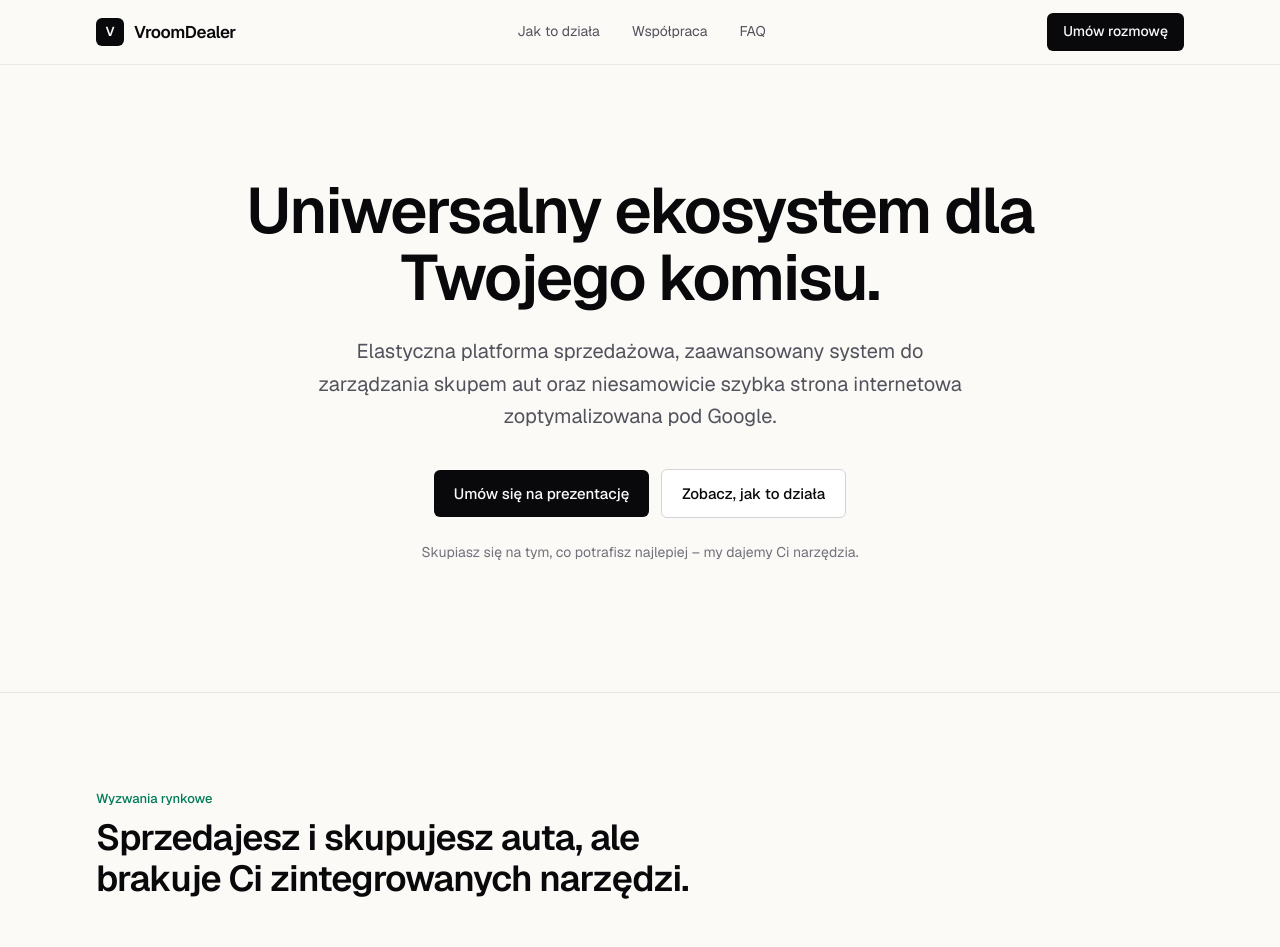
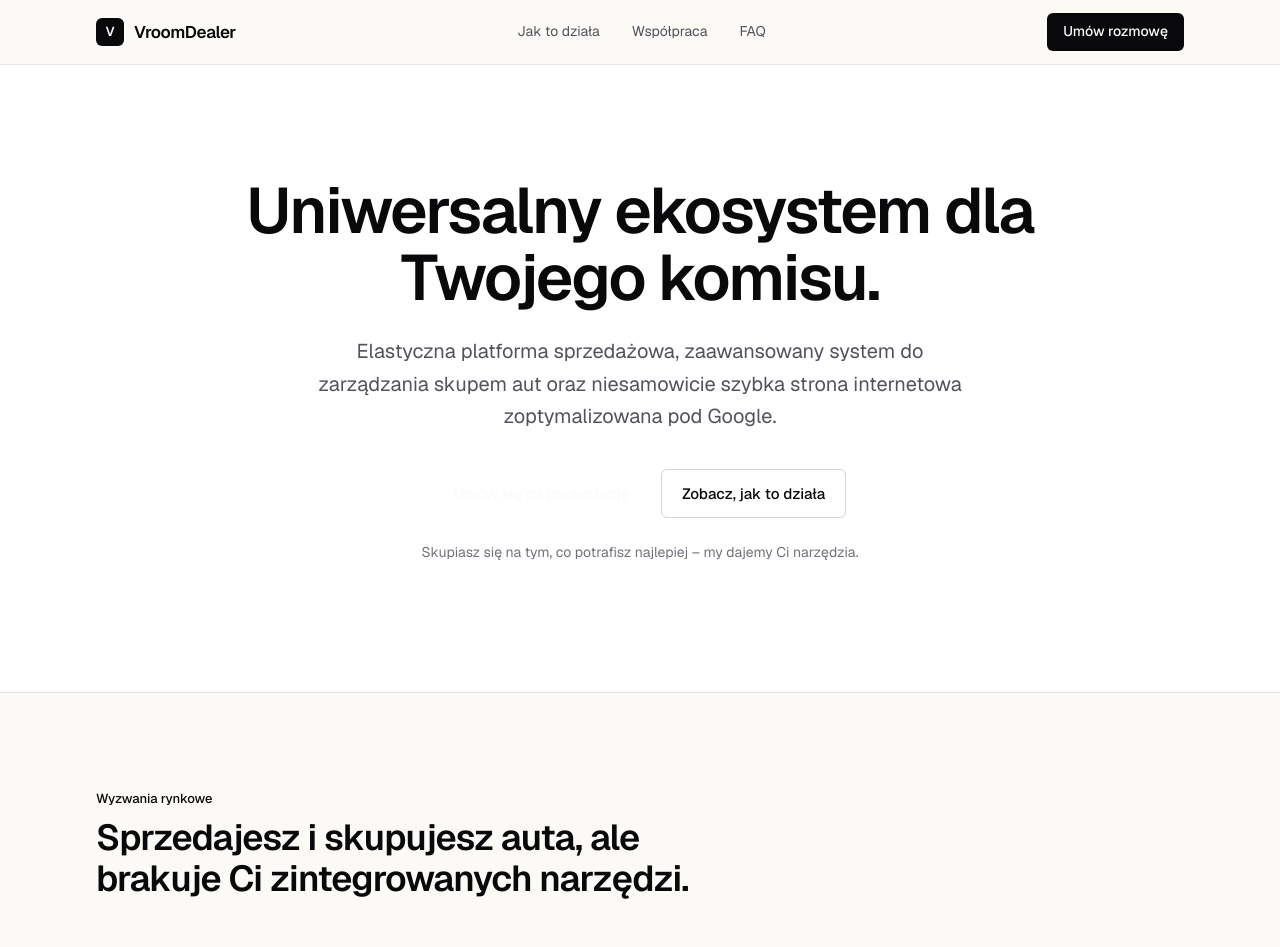
Before and after one commit to dleszcz/vroomdealer, a Next.js app: page / in a window 1280 px wide. Shown: the top 947 px of the page. Built offline with nearby package versions, Linux system fonts and the light colour scheme; no server answers.

Commit message:
style: alternate section backgrounds

```diff
--- a/src/app/page.tsx
+++ b/src/app/page.tsx
@@ -84,7 +84,7 @@ const FAQ = [
 function SectionHeading({ eyebrow, title, children }: { eyebrow: string; title: string; children?: React.ReactNode }) {
   return (
     <div className="max-w-2xl">
-      <p className="text-[13px] font-medium text-emerald-700">{eyebrow}</p>
+      <p className="text-[13px] font-medium text-brand">{eyebrow}</p>
       <h2 className="mt-2 text-[30px] font-semibold leading-[1.15] tracking-tight text-zinc-950 sm:text-[36px]">{title}</h2>
       {children && <p className="mt-4 text-[17px] leading-relaxed text-zinc-600">{children}</p>}
     </div>
@@ -97,7 +97,7 @@ export default function Home() {
       <SiteHeader />
       <main className="bg-[#fbfaf7] text-zinc-950">
         {/* Hero */}
-        <section className="border-b border-zinc-200">
+        <section className="border-b border-zinc-200 bg-white">
           <div className="mx-auto flex max-w-4xl flex-col items-center px-5 pb-20 pt-16 text-center sm:px-8 lg:pb-32 lg:pt-28">
             <h1 className="text-[40px] font-semibold leading-[1.05] tracking-[-0.03em] text-zinc-950 sm:text-[56px] lg:text-[64px]">
               Uniwersalny ekosystem dla Twojego komisu.
@@ -109,7 +109,7 @@ export default function Home() {
               <Link
                 href="#kontakt"
                 id="hero-cta-contact"
-                className="rounded-md bg-zinc-950 px-5 py-3 text-center text-[15px] font-medium text-zinc-50 transition-colors hover:bg-zinc-800"
+                className="rounded-md bg-brand px-5 py-3 text-center text-[15px] font-medium text-zinc-50 transition-colors hover:bg-brand-hover"
               >
                 Umów się na prezentację
               </Link>
@@ -203,7 +203,7 @@ export default function Home() {
         </section>
 
         {/* FAQ */}
-        <section id="faq" className="scroll-mt-16 border-b border-zinc-200 bg-white">
+        <section id="faq" className="scroll-mt-16 border-b border-zinc-200">
           <div className="mx-auto grid max-w-6xl gap-12 px-5 py-20 sm:px-8 lg:grid-cols-[0.8fr_1.2fr] lg:py-24">
             <SectionHeading eyebrow="FAQ" title="Najczęstsze pytania" />
             <div className="divide-y divide-zinc-200 border-y border-zinc-200">
@@ -221,7 +221,7 @@ export default function Home() {
         </section>
 
         {/* Contact */}
-        <section id="kontakt" className="scroll-mt-16">
+        <section id="kontakt" className="scroll-mt-16 bg-white">
           <div className="mx-auto grid max-w-6xl gap-12 px-5 py-20 sm:px-8 lg:grid-cols-[0.8fr_1.2fr] lg:py-24">
             <div>
               <SectionHeading eyebrow="Kontakt" title="Porozmawiajmy 15 minut o Twoim biznesie.">
@@ -245,12 +245,12 @@ export default function Home() {
 
 function Check() {
   return (
-    <svg aria-hidden viewBox="0 0 16 16" className="mt-1 h-4 w-4 flex-none text-emerald-700" fill="none" stroke="currentColor" strokeWidth="2">
+    <svg aria-hidden viewBox="0 0 16 16" className="mt-1 h-4 w-4 flex-none text-brand" fill="none" stroke="currentColor" strokeWidth="2">
       <path d="M3 8.5l3 3 7-7" strokeLinecap="round" strokeLinejoin="round" />
     </svg>
   );
 }
 
 function Dash() {
-  return <span aria-hidden className="mt-[11px] h-px w-3 flex-none bg-zinc-400" />;
+  return <span aria-hidden className="mt-[11px] h-px w-3 flex-none bg-brand" />;
 }
```
